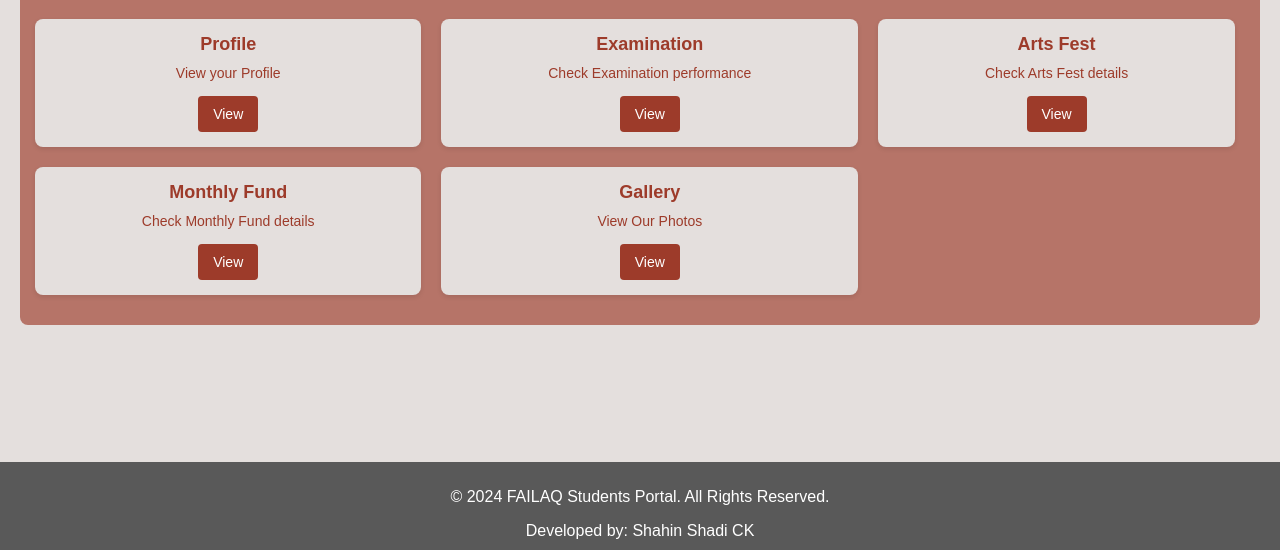
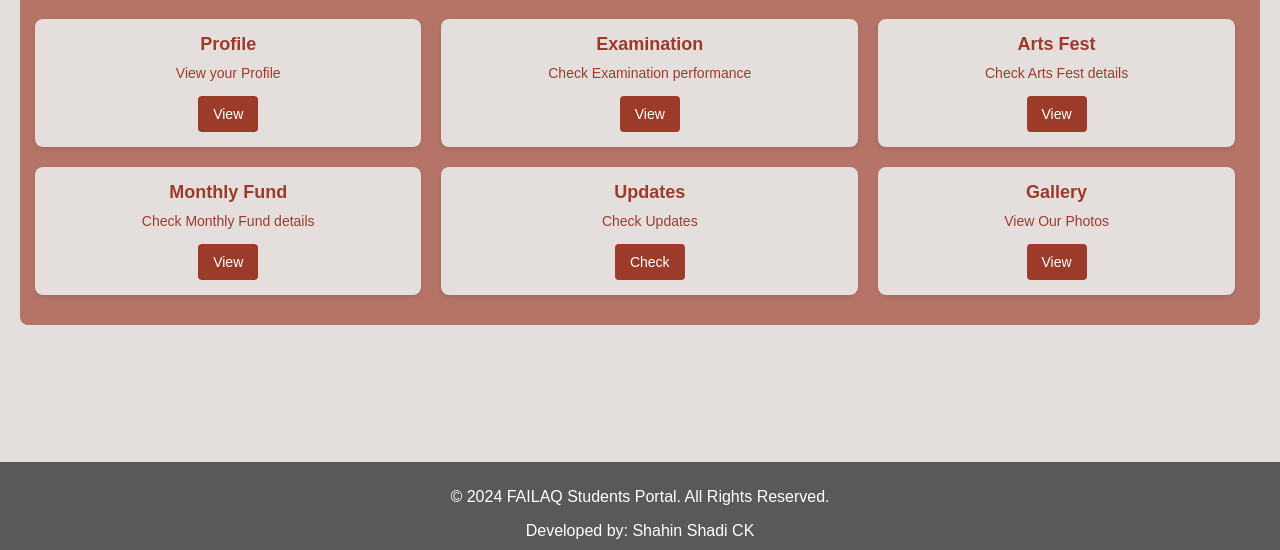
Before and after one commit to shadi-1122/Failaq26-Web, a website: page parent-dashboard.html in a window 1280 px wide. Shown: the part 250-800 px from the top of the page. Drawn offline with Linux system fonts and the light colour scheme; sample sign-in values are in the browser's storage.

Commit message:
Update parent-dashboard.html

```diff
--- a/parent-dashboard.html
+++ b/parent-dashboard.html
@@ -59,6 +59,11 @@
                     <h3>Monthly Fund</h3>
                     <p>Check Monthly Fund details</p>
                     <button onclick="window.open('https://docs.google.com/spreadsheets/d/1vmOYukPicI9Ob6FhsZKUnOHqxmk8urXezGeUUv83V9U/edit?gid=0#gid=0')">View</button>
+                </div>
+                <div class="card">
+                    <h3>Updates</h3>
+                    <p>Check Updates</p>
+                    <button onclick="window.open('')">Check</button>
                 </div>
                 <div class="card">
                     <h3>Gallery</h3>
```
